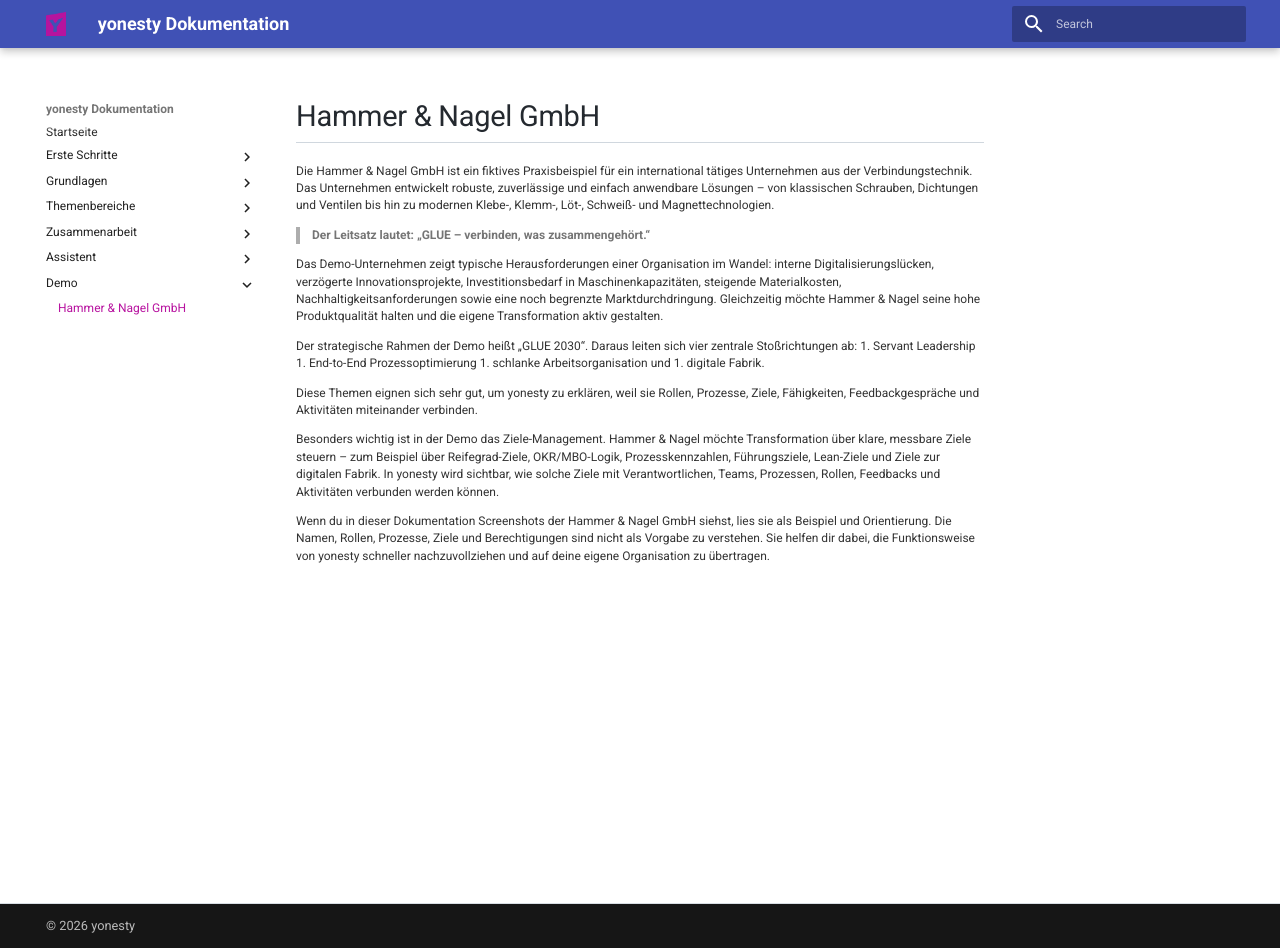
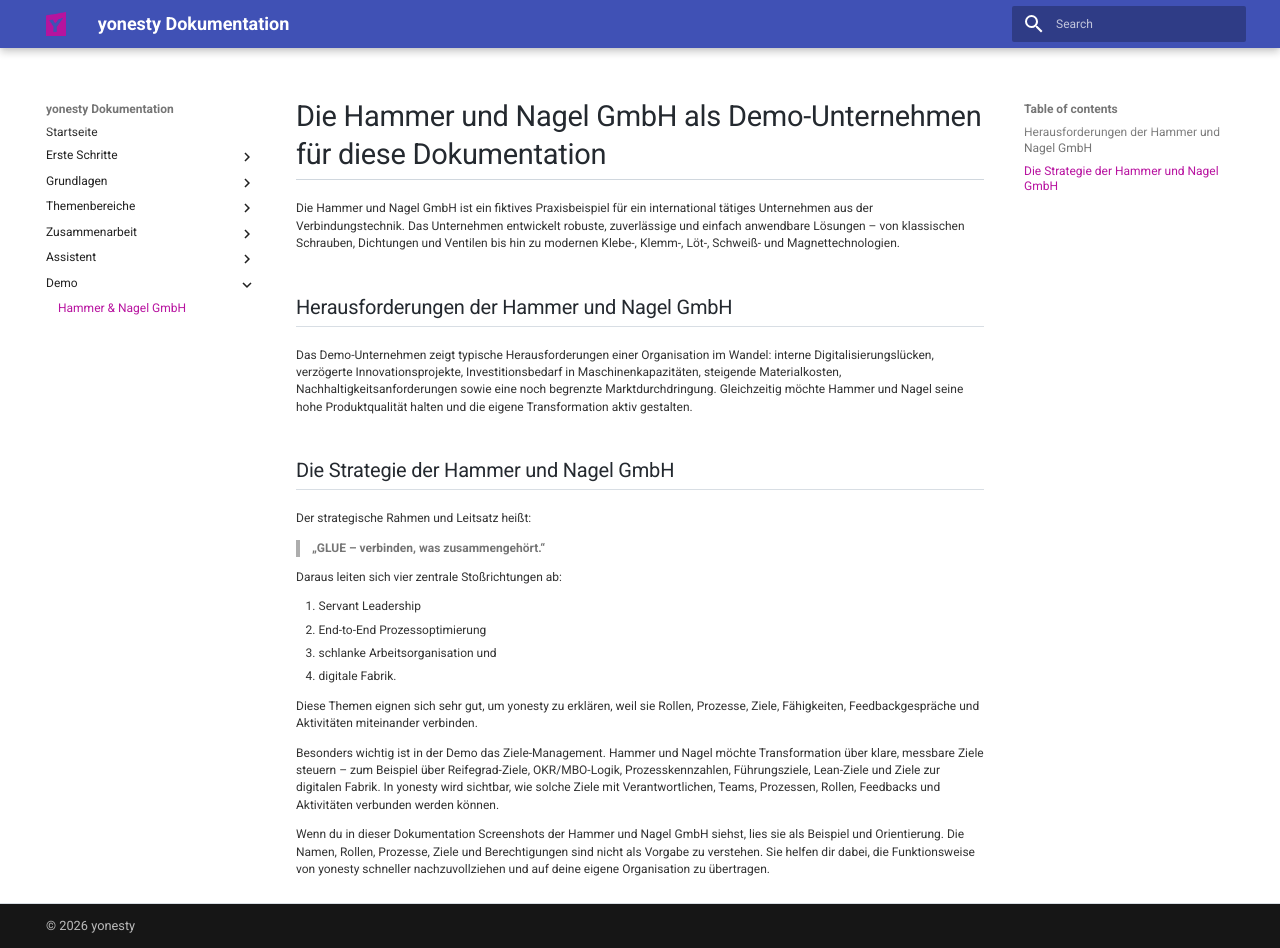
Before and after one commit to ricohaenelsoletti/yonesty, an MkDocs documentation site: the page built from docs/demo-hammer-und-nagel-gmbh.md, in a window 1280 px wide and 948 px high. Built offline with MkDocs 1.6.1 and Material for MkDocs 9.7.7, drawn with Linux system fonts in a browser that asks for light colours.

Commit message:
Update documentation for Hammer und Nagel GmbH

```diff
--- a/docs/demo-hammer-und-nagel-gmbh.md
+++ b/docs/demo-hammer-und-nagel-gmbh.md
@@ -1,10 +1,18 @@
-Die Hammer & Nagel GmbH ist ein fiktives Praxisbeispiel für ein international tätiges Unternehmen aus der Verbindungstechnik. Das Unternehmen entwickelt robuste, zuverlässige und einfach anwendbare Lösungen – von klassischen Schrauben, Dichtungen und Ventilen bis hin zu modernen Klebe-, Klemm-, Löt-, Schweiß- und Magnettechnologien.
+# Die Hammer und Nagel GmbH als Demo-Unternehmen für diese Dokumentation
 
-> **Der Leitsatz lautet: „GLUE – verbinden, was zusammengehört.“**
+Die Hammer und Nagel GmbH ist ein fiktives Praxisbeispiel für ein international tätiges Unternehmen aus der Verbindungstechnik. Das Unternehmen entwickelt robuste, zuverlässige und einfach anwendbare Lösungen – von klassischen Schrauben, Dichtungen und Ventilen bis hin zu modernen Klebe-, Klemm-, Löt-, Schweiß- und Magnettechnologien.
 
-Das Demo-Unternehmen zeigt typische Herausforderungen einer Organisation im Wandel: interne Digitalisierungslücken, verzögerte Innovationsprojekte, Investitionsbedarf in Maschinenkapazitäten, steigende Materialkosten, Nachhaltigkeitsanforderungen sowie eine noch begrenzte Marktdurchdringung. Gleichzeitig möchte Hammer & Nagel seine hohe Produktqualität halten und die eigene Transformation aktiv gestalten.
+## Herausforderungen der  Hammer und Nagel GmbH
+Das Demo-Unternehmen zeigt typische Herausforderungen einer Organisation im Wandel: interne Digitalisierungslücken, verzögerte Innovationsprojekte, Investitionsbedarf in Maschinenkapazitäten, steigende Materialkosten, Nachhaltigkeitsanforderungen sowie eine noch begrenzte Marktdurchdringung. Gleichzeitig möchte Hammer und Nagel seine hohe Produktqualität halten und die eigene Transformation aktiv gestalten.
 
-Der strategische Rahmen der Demo heißt „GLUE 2030“. Daraus leiten sich vier zentrale Stoßrichtungen ab:
+## Die Strategie der Hammer und Nagel GmbH
+
+Der strategische Rahmen und Leitsatz heißt:
+
+> **„GLUE – verbinden, was zusammengehört.“**
+
+Daraus leiten sich vier zentrale Stoßrichtungen ab:
+
 1. Servant Leadership
 1. End-to-End Prozessoptimierung
 1. schlanke Arbeitsorganisation und
@@ -12,6 +20,6 @@
 
 Diese Themen eignen sich sehr gut, um yonesty zu erklären, weil sie Rollen, Prozesse, Ziele, Fähigkeiten, Feedbackgespräche und Aktivitäten miteinander verbinden.
 
-Besonders wichtig ist in der Demo das Ziele-Management. Hammer & Nagel möchte Transformation über klare, messbare Ziele steuern – zum Beispiel über Reifegrad-Ziele, OKR/MBO-Logik, Prozesskennzahlen, Führungsziele, Lean-Ziele und Ziele zur digitalen Fabrik. In yonesty wird sichtbar, wie solche Ziele mit Verantwortlichen, Teams, Prozessen, Rollen, Feedbacks und Aktivitäten verbunden werden können.
+Besonders wichtig ist in der Demo das Ziele-Management. Hammer und Nagel möchte Transformation über klare, messbare Ziele steuern – zum Beispiel über Reifegrad-Ziele, OKR/MBO-Logik, Prozesskennzahlen, Führungsziele, Lean-Ziele und Ziele zur digitalen Fabrik. In yonesty wird sichtbar, wie solche Ziele mit Verantwortlichen, Teams, Prozessen, Rollen, Feedbacks und Aktivitäten verbunden werden können.
 
-Wenn du in dieser Dokumentation Screenshots der Hammer & Nagel GmbH siehst, lies sie als Beispiel und Orientierung. Die Namen, Rollen, Prozesse, Ziele und Berechtigungen sind nicht als Vorgabe zu verstehen. Sie helfen dir dabei, die Funktionsweise von yonesty schneller nachzuvollziehen und auf deine eigene Organisation zu übertragen.
+Wenn du in dieser Dokumentation Screenshots der Hammer und Nagel GmbH siehst, lies sie als Beispiel und Orientierung. Die Namen, Rollen, Prozesse, Ziele und Berechtigungen sind nicht als Vorgabe zu verstehen. Sie helfen dir dabei, die Funktionsweise von yonesty schneller nachzuvollziehen und auf deine eigene Organisation zu übertragen.
```
